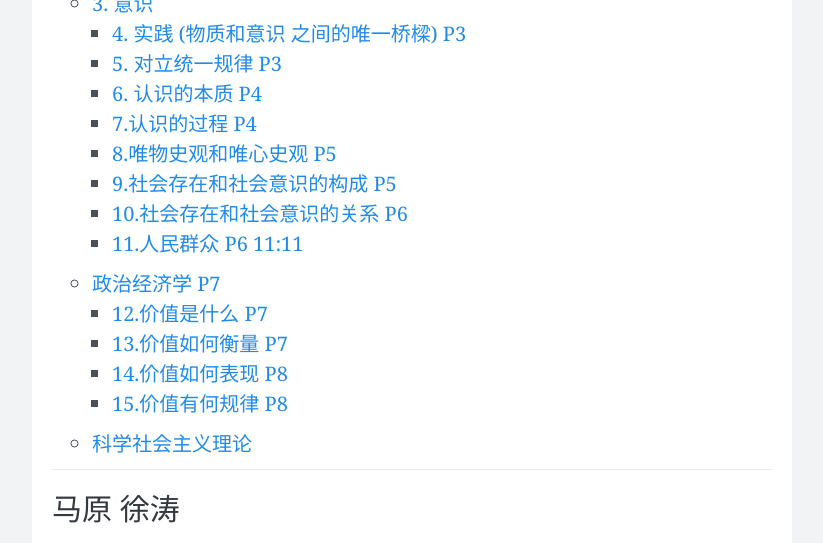
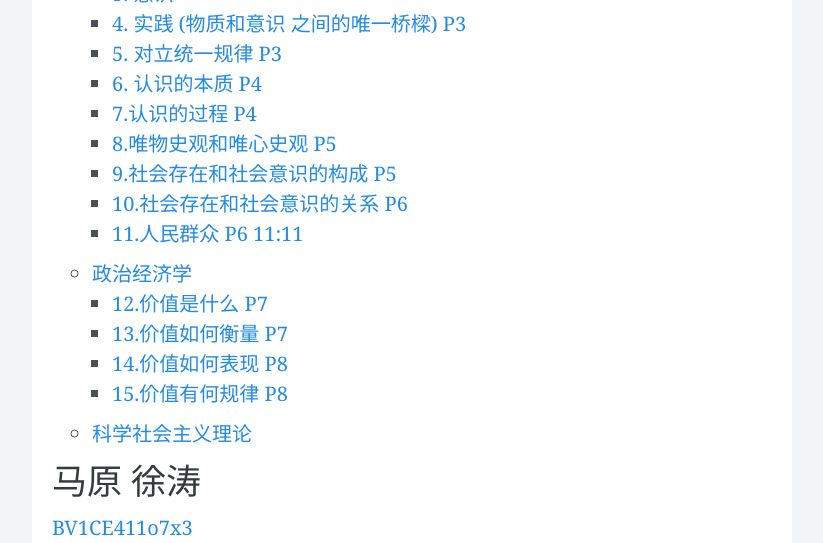
Before and after one commit to wangtiga/wangtiga.github.io, a Jekyll site: the page built from _previews/3709_summary.md, in a window 1280 px wide and 1400 px high, scrolled down 212 px. Shown: the top 543 px of the window, without its empty margins (228-1051 px from the left). Built offline with Jekyll 4.4.1, drawn with Linux system fonts in a browser that asks for light colours; nearby versions of some CDN libraries; comment, search, counter and statistics services are not loaded; some of the changed text lies outside the part shown.

Commit message:
updated from mac

```diff
--- a/_previews/3709_summary.md
+++ b/_previews/3709_summary.md
@@ -78,7 +80,7 @@ tags:   exam
 4. 意识还具有指导，控制人的行为和生理活动的作用
 
 
-#### 4. 实践 (物质和意识 之间的唯一桥樑) P3
+### 4. 实践 (物质和意识 之间的唯一桥樑) P3
 
 马克思主义认为:实践是人类能动地改造世界的客观物质性活动。
 
@@ -90,7 +92,7 @@ tags:   exam
 实践的基本形式:
 物质生产实践，具有社会历史性的特点。
 
-#### 5. 对立统一规律 P3
+### 5. 对立统一规律 P3
 
 矛盾是反映事物内部和事物之间对立统一的哲学范畴。
 
@@ -143,7 +145,7 @@ tags:   exam
 2. 求同存异，和谐相处
 3. 事物的发展不仅表现为相辅相成，而且表现为相反相成
 
-#### 6. 认识的本质 P4
+### 6. 认识的本质 P4
 
 先批评了
 1. 唯心主义先验论
@@ -179,7 +181,7 @@ tags:   exam
 2. 主体对客体的反映是一个 能动 的创造性的过程。
 3. 主体对客体的能动反映是以 实践 为中介而实现的。
 
-#### 7.认识的过程 P4
+### 7.认识的过程 P4
 
 从实践到认识：感性认识到理性认识的飞跃
 
@@ -207,13 +209,13 @@ tags:   exam
 就是走向唯理论和唯经验论，
 在实际工作中就会犯教条主义和经验主义的错误。
 
-#### 8.唯物史观和唯心史观 P5
+### 8.唯物史观和唯心史观 P5
 
 在马克思主义产生之前，唯心史观一直占据统治地位。它的主要缺陷：
 1. 一是至多考察人们活动的思想动机，而没有进一步追究思想动机背后的物质动因；
 2. 二是只看到个人在历史上的作用，而忽视人民群众创造历史的决定作用；
 
-#### 9.社会存在和社会意识的构成 P5
+### 9.社会存在和社会意识的构成 P5
 
 > 1. 社会存在：在历史领域的物质；
 > 2. 社会意识：在历史领域的意识； 意识是精神，它是物质的反映。
@@ -229,7 +231,7 @@ tags:   exam
 1. 社会心理与
 2. 自发形成的风俗，习惯。
 
-#### 10.社会存在和社会意识的关系 P6
+### 10.社会存在和社会意识的关系 P6
 
 > 物质决定意识，意识（社会意识）反作用于物质（社会存在）；
 
@@ -245,7 +247,7 @@ tags:   exam
 2. 其次，社会意识内部各种形式之间的相互影响及各自具有的历史继承性。
 3. 最后，社会意识对社会存在的能动的反作用。
 
-#### 11.人民群众 P6 11:11
+### 11.人民群众 P6 11:11
 
 人民群众是一个历史范畴。
 人民群众
@@ -263,13 +265,13 @@ tags:   exam
 4. 最后，人民群众既是先进生产国和先进文化的创造主体，也是实现自身利益的根本力量。
 
 
-### 政治经济学 P7
+## 政治经济学
 
 简单商品经济
 
 高度发达的商品经济
 
-#### 12.价值是什么 P7
+### 12.价值是什么 P7
 
 商品经济是以交换为目的而进行生产的经济形式。
 商品经济产生的历史条件有两个：
@@ -294,7 +296,7 @@ tags:   exam
 1. 其对立性表现在：商品的使用价值和价值是相互排斥的，二者不可兼得。比如，放弃手机的使用价值（卖出去），才能得到手机的价值（收到钱）。
 2. 其统一性表现在：作为商品，使用价值和和价值，二者缺一不可。比如，商品要有使用价值，才能有价值，才能买出去。
 
-#### 13.价值如何衡量 P7
+### 13.价值如何衡量 P7
 
 决定商品价值量的，
 不是生产商品的个别劳动时间，而是社会必要劳动时间。
@@ -312,7 +314,7 @@ tags:   exam
 
 
 
-#### 14.价值如何表现 P8
+### 14.价值如何表现 P8
 
 商品的价值形式的发展经历了四个阶段：
 1. 简单的或偶然的价值形式
@@ -351,7 +353,7 @@ tags:   exam
 如果没有，则是支付，比如欠债还钱。
 如果有，则是流通手段。
 
-#### 15.价值有何规律 P8
+### 15.价值有何规律 P8
 
 价值规律是商品经济的基本经济规律，
 它的基本内容和客观要求是：
@@ -373,4 +375,4 @@ tags:   exam
 
 
 
-### 科学社会主义理论
+## 科学社会主义理论
```
Also changed, not shown: other parts of _previews/3709_summary.md (+9 -7 lines).
